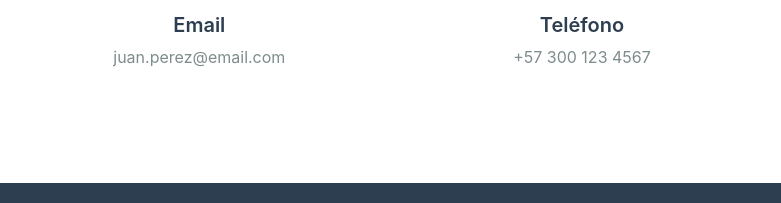
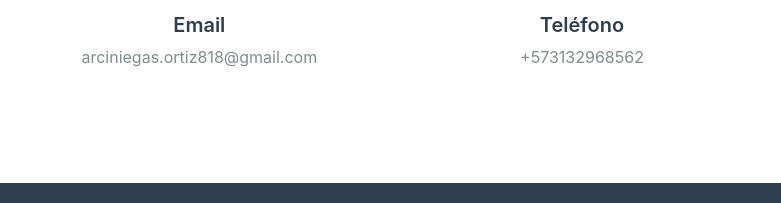
Before and after one commit to arciortiz818/arzidev-portfolio, a plain HTML site: page index.html in a window 1280 px wide. Shown: the part 4585-4788 px from the top of the page, 58-839 px from the left. Drawn offline with nearby package versions, Linux system fonts and the light colour scheme.

Commit message:
Update index.html

```diff
--- a/index.html
+++ b/index.html
@@ -814,12 +814,12 @@
                 <div class="contact-item">
                     <i class="fas fa-envelope"></i>
                     <h5>Email</h5>
-                    <p>juan.perez@email.com</p>
+                    <p>arciniegas.ortiz818@gmail.com</p>
                 </div>
                 <div class="contact-item">
                     <i class="fas fa-phone"></i>
                     <h5>Teléfono</h5>
-                    <p>+57 300 123 4567</p>
+                    <p>+573132968562</p>
                 </div>
                 <div class="contact-item">
                     <i class="fas fa-map-marker-alt"></i>
```
